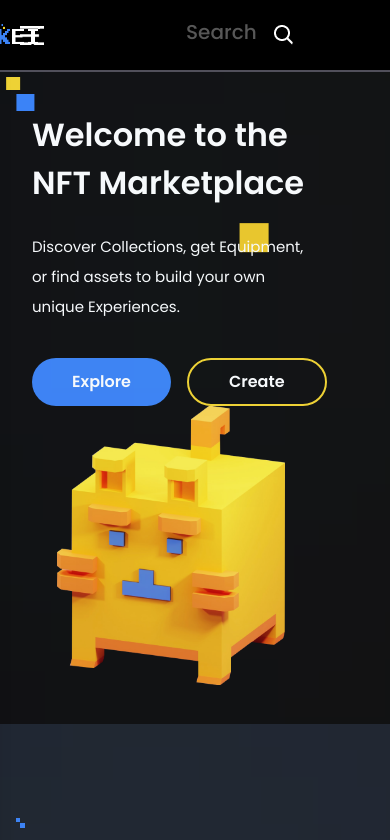
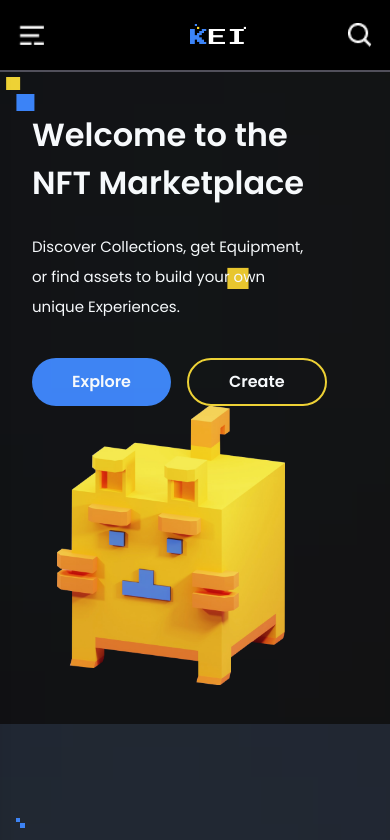
Before and after one commit to Ahsan855/kei-blokhin, a React (Create React App) app: page / in a window 390 px wide. Shown: the top 840 px of the page. Built offline with nearby package versions, Linux system fonts and the light colour scheme.

Commit message:
home page responsive

```diff
--- a/src/Components/Home/HeroSection/HeroSection.js
+++ b/src/Components/Home/HeroSection/HeroSection.js
@@ -4,14 +4,14 @@ import hero_img from "../../../Assets/Images/hero_img.png";
 
 const HeroSection = () => {
   return (
-    <section className="  hero font-poppins relative bg-[#0e0d0d] h-auto pb-[39px] pt-[16px] md:pt-[30px] lg:pt-[10px] w-full overflow-x-hidden ">
+    <section className="  hero font-poppins relative bg-[#0e0d0d] h-auto pb-[39px] pt-[16px] md:pt-[30px]  xl:pt-[10px] w-full overflow-x-hidden ">
       <div className=" max-w-[1200px] mx-auto pl-[16px]  flex md:justify-center md:items-center  hero-bg">
-        <div className="grid  md:ml-[16px] md:grid-cols-2 justify-between md:gap-x-[20px] lg:gap-x-[200px]">
-          <div className=" ml-[16px] md:ml-0 xxl:ml-[170px] font-poppins md:pt-[40px] lg:pt-10">
-            <h2 className="font-semibold mt-[23px] md:mt-0 text-[#FFFFFF] text-[32px] md:text-[40px]  lg:text-[48px]">
+        <div className="grid  md:ml-[16px] sm:grid-cols-2 justify-between md:gap-x-[20px] xl:gap-x-[200px]">
+          <div className=" ml-[16px] sm:ml-0 xxl:ml-[170px] font-poppins md:pt-[40px]  xl:pt-10">
+            <h2 className="font-semibold mt-[23px] md:mt-0 text-[#FFFFFF] text-[32px] md:text-[40px]   xl:text-[48px]">
               Welcome to the{" "}
             </h2>
-            <h2 className="font-semibold text-[#FFFFFF] text-[32px] md:text-[40px] lg:text-[48px]">
+            <h2 className="font-semibold text-[#FFFFFF] text-[32px] md:text-[40px]  xl:text-[48px]">
               NFT Marketplace
             </h2>
             <p
@@ -21,7 +21,7 @@ const HeroSection = () => {
               Discover Collections, get Equipment, or find assets to build your
               own unique Experiences.
             </p>
-            <div className="mt-[36px] md:pt-0 lg::pt-[60px] flex">
+            <div className=" mt-[36px] md:pt-0  xl::pt-[60px] flex">
               <button
                 style={{ lineHeight: "36px" }}
                 className="bg-[#3C84F7] text-[16px] md:text-[24px]  text-[#ffffff] font-semibold font-poppins py-[6px] px-[40px] md:py-[12px] md:px-[48px] rounded-[300px]"
@@ -36,13 +36,13 @@ const HeroSection = () => {
           <div className="bg-img">
             <img
               src={hero_img}
-              className="mx-auto lg:w-[366px] lg:h-[448px] md:w-[248px] w-[228px] h-[279px] md:ml-[69px] md:mt-[20px] lg:mt-0 lg:ml-0 md:h-[304px]"
+              className="mx-auto  xl:w-[366px]  xl:h-[448px] md:w-[248px] w-[228px] h-[279px] md:ml-[69px] md:mt-[20px]  xl:mt-0  xl:ml-0 md:h-[304px]"
               alt=""
             />
           </div>
         </div>
       </div>
-      <span className=" block md:hidden ">
+      <span className=" block sm:hidden ">
         <span className="icons-bg1"></span>
         <span className="icons-bg2"></span>
       </span>
--- a/src/Components/Home/LiveAuctions/LiveAuctions.js
+++ b/src/Components/Home/LiveAuctions/LiveAuctions.js
@@ -9,19 +9,19 @@ const LiveAuctions = () => {
   return (
     <Fragment>
       <section className="bg-[#1E2329] font-poppins w-full overflow-x-hidden">
-        <div className="max-w-[1180px] xxl:max-w-[1200px] mx-auto   py-[80px] font-poppins">
+        <div className="max-w-[980px] xl:max-w-[1180px] xxl:max-w-[1200px] mx-auto   py-[80px] font-poppins">
           {/* Title Style */}
-          <div>
+          <div className="lg:ml-0 ml-[32px]">
             <img src={titleIcon} alt="icon" />
-            <h1 className="text-[#FFFFFF] font-semibold  leading-[48px]  text-[24px] md:text-[32px]">
+            <h1 className="text-[#FFFFFF] font-semibold   leading-[48px]  text-[24px] md:text-[32px]">
               Live Auctions
             </h1>
           </div>
 
           {/* TodayPicks Card Style */}
-          <div className=" today-picks-box p-[2px] mx-[16px] lg:mx-0 md:mx-0  mt-[48px]">
+          <div className=" today-picks-box  p-[2px] mx-[16px] lg:mx-0 md:mx-[32px]  mt-[48px]">
             <div className="md:block hidden">
-              <div className="grid lg:grid-cols-4  rounded-[15px] today-picks-card md:grid-cols-2 p-[24px]  gap-[24px]   ">
+              <div className="grid lg:grid-cols-4  rounded-[15px] today-picks-card md:grid-cols-3 p-[24px]  gap-[24px]   ">
                 {LiveAuctionsData.map((data) => (
                   <div className="" key={data.id}>
                     <div className="flex items-center">
@@ -79,8 +79,8 @@ const LiveAuctions = () => {
               </div>
             </div>
             <div className="block md:hidden">
-              <div className="grid lg:grid-cols-4  rounded-[15px] today-picks-card md:grid-cols-2 p-[22px]  gap-x-[32px]   ">
-                {LiveAuctionsData.slice(0, 1).map((data) => (
+              <div className="grid   rounded-[15px] today-picks-card sm:grid-cols-2 p-[22px]  gap-x-[32px]   ">
+                {LiveAuctionsData.slice(0, 2).map((data) => (
                   <div className="" key={data.id}>
                     <div className="flex items-center">
                       <p className=" text-[#FFFFFF] text-[15px] font-medium leading-[22.5px] ">
--- a/src/Components/Home/PopularCollections/PopularCollections.js
+++ b/src/Components/Home/PopularCollections/PopularCollections.js
@@ -7,7 +7,7 @@ const PopularCollections = () => {
   return (
     <Fragment>
       <section className="bg-[#1E2329] Popular-Collections font-poppins w-full overflow-x-hidden">
-        <div className="max-w-[1180px] xxl:max-w-[1200px] h-[435px] mx-[16px] md:mx-[32px] lg:mx-auto py-[48px] pt-[0] md:pt-[72px] pb-0 md:pb-[80 px] font-poppins">
+        <div className=" max-w-[980px] xl:max-w-[1180px] xxl:max-w-[1200px] h-[435px] mx-[16px] md:mx-[32px] lg:mx-auto py-[48px] pt-[0] md:pt-[72px] pb-0 md:pb-[80 px] font-poppins">
           {/* Title Style */}
 
           <div className="flex justify-between">
@@ -23,10 +23,10 @@ const PopularCollections = () => {
           </div>
 
           {/*Single Card Style */}
-          <div className="grid lg:grid-cols-4 md:grid-cols-2 mt-[24px] lg:mt-[65px] md:mt-[40px] gap-[16px] md:gap-[24px] ">
+          <div className="grid lg:grid-cols-3 xl:grid-cols-4 sm:grid-cols-2 mt-[24px] lg:mt-[65px] md:mt-[40px] gap-[16px] md:gap-[24px] ">
             {PopularCollectionsData.map((data) => (
               <div
-                className={`popularCollection-box ${
+                className={`w-[328px] sm:w-full md:w-[340px] lg:w-full popularCollection-box ${
                   data.id === 1
                     ? "popularCollection-box1"
                     : data.id === 2
--- a/src/Components/Home/SellYourNFT/SellYourNFT.js
+++ b/src/Components/Home/SellYourNFT/SellYourNFT.js
@@ -6,7 +6,7 @@ const SellYourNFT = () => {
   return (
     <Fragment>
       <section className=" Sell-Your-NFT font-poppins  w-full overflow-x-hidden">
-        <div className=" max-w-[1180px] xxl:max-w-[1200px] lg:mx-auto md:ml-[33px] md:mr-[88px] pt-[74px] pb-[64px] font-poppins">
+        <div className=" lg:max-w-[988px] xl:max-w-[1180px] xxl:max-w-[1200px] lg:mx-auto md:ml-[33px] md:mr-[88px] pt-[74px] pb-[64px] font-poppins">
           <div className="ml-[16px]">
             <img src={titleIcon} alt="icon" />
             <h1 className="text-[#FFFFFF] w-[416px] font-semibold  mr-32 lg:ml-0 lg:mr-0 md:ml-0 md:mr-0 leading-[48px] text-[24px] md:text-[32px]">
@@ -14,7 +14,7 @@ const SellYourNFT = () => {
             </h1>
           </div>
 
-          <div className="grid lg:grid-cols-4 md:grid-cols-2 mx-[16px] lg:mx-0 md:mx-0 lg:mt-[56px] mt-[24px] gap-y-[24px] md:mt-[40px] lg:gap-x-[21px] md:gap-x-[79px]  md:gap-y-[32px]">
+          <div className="grid lg:grid-cols-3 xl:grid-cols-4 md:grid-cols-2 mx-[16px] lg:mx-0 md:mx-0 lg:mt-[56px] mt-[24px] gap-y-[24px] md:mt-[40px] lg:gap-x-[21px] md:gap-x-[79px]  md:gap-y-[32px]">
             {SellYourNFTdata.map((data) => (
               <div className="" key={data.id}>
                 <div className="border-2 border-[#3E3E46] box-border rounded-full w-[80px] h-[80px] flex justify-center items-center">
@@ -26,7 +26,7 @@ const SellYourNFT = () => {
                 <h4 className="mt-[16px] text-[#FFFFFF] w-[91px] text-[24px] leading-[36px] font-semibold mb-[8px]">
                   {data.name}
                 </h4>
-                <p className="text-[#BCBCBC] text-[15px] font-normal leading-[22px] w-full">
+                <p className="text-[#BCBCBC] text-[15px] font-normal leading-[22px] w-[338px] lg:w-full">
                   {data.description}
                 </p>
               </div>
--- a/src/Components/Home/TodayPicks/TodayPicks.js
+++ b/src/Components/Home/TodayPicks/TodayPicks.js
@@ -9,7 +9,7 @@ const TodayPicks = () => {
   return (
     <Fragment>
       <section className="today-picks w-full font-poppins overflow-x-hidden">
-        <div className="max-w-[1180px] xxl:max-w-[1200px] lg:mx-auto mx-[16px] md:mx-[32px] pt-[50px] md-pt-[90px] pb-[48px] md-pb-[72px] font-poppins">
+        <div className=" max-w-[988px] xl:max-w-[1180px] xxl:max-w-[1200px] lg:mx-auto mx-[16px] md:mx-[32px] pt-[50px] md-pt-[90px] pb-[48px] md-pb-[72px] font-poppins">
           {/* Title Style */}
           <div className=" md:mt-[40] lg:mt-[80px] ">
             <img src={titleIcon} alt="icon" />
@@ -48,10 +48,10 @@ const TodayPicks = () => {
           </div>
 
           {/* TodayPicks Card Style */}
-          <div className="grid lg:grid-cols-3 md:grid-cols-2 mx-[16px] lg:mx-0 md:mx-0 gap-[24px]">
+          <div className="grid lg:grid-cols-3 sm:grid-cols-2 mx-[16px] lg:mx-0 md:mx-0 gap-[24px]">
             {TodayPicksData.map((data) => (
               <div
-                className="border-2 rounded-[15px] border-[#3E3E46] p-[16px]"
+                className="border-2 w-[328px] sm:w-full rounded-[15px] border-[#3E3E46] p-[16px]"
                 key={data.id}
               >
                 <div className="">
@@ -99,7 +99,7 @@ const TodayPicks = () => {
                       </h5>
                     </div>
 
-                    <button className="border-[#3C84F7] box-border rounded-[300px] border-2 mt-[14px] py-[8px] px-[24px] text-[#FFFFFF] leading-[21px] text-[14px]">
+                    <button className="border-[#3C84F7] box-border rounded-[300px] border-2 mt-[14px] py-[8px] px-[24px] text-[#FFFFFF] leading-[21px] text-[12px] xl:text-[14px]">
                       Place Bid
                     </button>
                   </div>
--- a/src/Components/Home/TopSellers/TopSellers.js
+++ b/src/Components/Home/TopSellers/TopSellers.js
@@ -6,7 +6,7 @@ import { TopSellersData } from "../../../data/data";
 const TopSellers = () => {
   return (
     <section className="bg-[#1E2329] w-full font-poppins overflow-x-hidden">
-      <div className="max-w-[1180px] xxl:max-w-[1200px] relative lg:mx-auto md:mx-[32px] pb-[51px] mt-[32px] font-poppins">
+      <div className=" max-w-[980px] xl:max-w-[1180px] xxl:max-w-[1200px] relative lg:mx-auto md:mx-[32px] pb-[51px] mt-[32px] font-poppins">
         <div className="flex justify-between">
           <div className="ml-4  md:ml-0 ">
             <img src={titleIcon} alt="icon" />
@@ -19,7 +19,7 @@ const TopSellers = () => {
           </button>
         </div>
 
-        <div className="grid lg:grid-cols-4 md:grid-cols-2 mx-[16px] lg:mx-0 md:mx-0 lg:mt-[56px] mt-[48px] gap-y-[24px] md:mt-[40px] lg:gap-x-[21px] md:gap-x-[24px]  md:gap-y-[24px] mb-[51px] ">
+        <div className="grid lg:grid-cols-3 xl:grid-cols-4 md:grid-cols-2 mx-[16px] lg:mx-0 md:mx-0 lg:mt-[56px] mt-[48px] gap-y-[24px] md:mt-[40px] lg:gap-x-[21px] md:gap-x-[24px]  md:gap-y-[24px] mb-[51px] ">
           {TopSellersData.map((data) => (
             <div
               className=" border-[#3E3E46] border-2 rounded-[15px] p-[16px] "
--- a/src/Components/Share/Footer/Footer.js
+++ b/src/Components/Share/Footer/Footer.js
@@ -6,10 +6,10 @@ import logo from "../../../Assets/Icons/F_logo.png";
 const Footer = () => {
   return (
     <footer className="text-white font-poppins footer overflow-x-hidden bg-[#1C2025]  body-font">
-      <div className="xl:max-w-[1180px] xxl:max-w-[1200px] md:max-w-[704px]  max-w-[328px] mx-auto">
-        <div className="lg:px-5 pt-[54px] flex md:items-center lg:items-start md:flex-row md:flex-nowrap flex-wrap flex-col">
-          <div className=" flex lg:flex-row flex-col text-center">
-            <div className="md:mr-56 sm:mr-20">
+      <div className="xl:max-w-[1180px] xxl:max-w-[1200px] sm:max-w-[576px] md:max-w-[704px]  max-w-[328px] mx-auto">
+        <div className="lg:px-5 pt-[54px] flex sm:items-center lg:items-start sm:flex-row sm:flex-nowrap flex-wrap flex-col">
+          <div className=" flex xl:flex-row flex-col text-center">
+            <div className=" sm:mr-20">
               <h2 className=" text-left font-normal mb-[22px]">
                 <img src={logo} alt="" />
               </h2>
@@ -18,7 +18,7 @@ const Footer = () => {
                 build your own unique Experiences.
               </p>
             </div>
-            <div className="flex md:flex-row flex-col mt-[32px] lg:mt-0">
+            <div className="flex sm:flex-row flex-col mt-[32px] xl:mt-0">
               {" "}
               <div>
                 <h3 className=" font-poppins font-medium text-white text-left tracking-widest text-xl mb-3">
@@ -42,7 +42,7 @@ const Footer = () => {
                   </li>
                 </nav>
               </div>
-              <div className="md:ml-40 pb-[24px]">
+              <div className="sm:ml-40 pb-[24px]">
                 <h3 className="text-xl text-left font-poppins">Subscribe Us</h3>
                 <div className="relative mt-[33px] text-left">
                   <input
@@ -53,7 +53,7 @@ const Footer = () => {
                   <img
                     src={peparIcon}
                     alt=""
-                    className="btn btn-primary absolute w-[24px] h-[24px] top-[10px] right-[60px] md:right-[10px] rounded-l-none"
+                    className="btn btn-primary absolute w-[24px] h-[24px] top-[10px] right-[60px] sm:right-[10px] rounded-l-none"
                   ></img>
                 </div>
               </div>
--- a/src/Components/Share/Header/Header.js
+++ b/src/Components/Share/Header/Header.js
@@ -10,8 +10,8 @@ const Header = () => {
     <header className="bg-[#000000] header font-poppins   border-b-[#51505B] border-b-[2px] overflow-x-hidden">
       <div>
         <div className="relative z-20 custom-shadow max-w-[1300px] mx-auto">
-          <div className="px-0 lg:container lg:mx-auto lg:px-6 lg:py-4">
-            <div className="flex  relative z-20 items-center justify-end lg:justify-center  ">
+          <div className="px-0  xl:container  xl:mx-auto  xl:px-6  xl:py-4">
+            <div className="flex  relative z-20 items-center justify-end  xl:justify-center  ">
               <div className="relative z-20 flex items-center ">
                 <Link to="/">
                   <img
@@ -29,7 +29,7 @@ const Header = () => {
                 </form>
               </div>
 
-              <div className="flex items-center lg:justify-end ">
+              <div className="flex items-center  xl:justify-end ">
                 <input
                   type="checkbox"
                   name="hamburger"
@@ -40,26 +40,26 @@ const Header = () => {
                 <label
                   onClick={() => setOpen(!open)}
                   htmlFor="hamburger"
-                  className="peer-checked:hamburger block absolute left-0 z-30 md:p-6 cursor-pointer lg:hidden"
+                  className="peer-checked:hamburger block absolute left-0 z-30 md:p-6 cursor-pointer  xl:hidden"
                 >
                   {open ? (
                     <img
-                      className="lg:mt-[26px] w-[15px] h-[15px] ml-[20px]  lg:ml-0  lg:mb-[36px]"
+                      className=" xl:mt-[26px] w-[15px] h-[15px] ml-[20px]   xl:ml-0   xl:mb-[36px]"
                       src={close}
                       alt=""
                     />
                   ) : (
                     <img
-                      className="lg:mt-[26px] w-[24px] h-[19px] ml-[20px]  lg:ml-0  lg:mb-[36px]"
+                      className=" xl:mt-[26px] w-[24px] h-[19px] ml-[20px]   xl:ml-0   xl:mb-[36px]"
                       src={hamburger}
                       alt=""
                     />
                   )}
                 </label>
 
-                <div className="peer-checked:translate-x-0 fixed inset-0 w-[300px]  translate-x-[-100%]  shadow-lg transition duration-500  lg:w-auto lg:static lg:shadow-none lg:translate-x-0 z-[-1000] lg:z-0">
-                  <div className="flex flex-col h-full justify-between pl-[24px] lg:pl-0 lg:items-center  bg-[#15181D] border-r-[2px] border-r-[#51505B] lg:border-0 lg:bg-transparent   lg:flex-row">
-                    <ul className="px-6 pt-32 text-gray-700 space-y-8   md:px-6 lg:space-y-0 lg:flex xl:space-x-12 lg:pt-0 ">
+                <div className="peer-checked:translate-x-0 fixed inset-0 w-[300px]  translate-x-[-100%]  shadow-lg transition duration-500   xl:w-auto  xl:static  xl:shadow-none  xl:translate-x-0 z-[-1000]  xl:z-0">
+                  <div className="flex flex-col h-full justify-between pl-[24px]  xl:pl-0  xl:items-center  bg-[#15181D] border-r-[2px] border-r-[#51505B]  xl:border-0  xl:bg-transparent    xl:flex-row">
+                    <ul className="px-6 pt-32 text-gray-700 space-y-8   md:px-6  xl:space-y-0  xl:flex xl:space-x-12  xl:pt-0 ">
                       <li>
                         <Link
                           to="contact"
--- a/src/Styles/Style.css
+++ b/src/Styles/Style.css
@@ -106,7 +106,7 @@
     height: 48px;
   }
 }
-@media only screen and (max-width: 360px) {
+@media only screen and (max-width: 576px) {
   .header form {
     margin: 0 17px;
   }
@@ -158,7 +158,43 @@
   min-height: 622px;
 }
 
-@media only screen and (max-width: 768px) {
+@media only screen and (max-width: 1200px) {
+  .hero {
+    position: relative;
+    min-height: 300px;
+  }
+
+  .hero::after {
+    content: "";
+    position: absolute;
+    width: 70%;
+    min-height: 394px;
+    left: 0px;
+    top: 0px;
+    filter: blur(750px);
+    background: #3c84f7;
+  }
+  .hero::before {
+    content: "";
+    position: absolute;
+    width: 30%;
+    min-height: 394px;
+    right: 0px;
+    top: 0px;
+    background: #f6d62e;
+    filter: blur(750px);
+  }
+
+  .hero-bg {
+    background-image: url(../Assets/Images/bg.png);
+    min-height: 550px;
+    opacity: 100;
+    background-repeat: no-repeat;
+    background-size: 1000px;
+  }
+}
+
+@media only screen and (max-width: 992px) {
   .hero {
     position: relative;
     min-height: 394px;
@@ -193,7 +229,19 @@
     background-size: 766px;
   }
 }
-
+@media only screen and (max-width: 768px) {
+  .hero {
+    position: relative;
+    min-height: 374px;
+  }
+  .hero-bg {
+    background-image: url(../Assets/Images/bg.png);
+    min-height: 354px;
+    opacity: 100;
+    background-repeat: no-repeat;
+    background-size: 557px;
+  }
+}
 @media only screen and (max-width: 360px) {
   .hero-bg {
     background-image: none;
@@ -234,26 +282,26 @@
   background: #d83429;
   filter: blur(550px);
 }
-@media only screen and (max-width: 768px) {
+@media only screen and (max-width: 1200px) {
   .Popular-Collections {
-    min-height: 820px;
+    min-height: 880px;
   }
   .Popular-Collections:after {
-    min-height: 820px;
+    min-height: 880px;
   }
   .Popular-Collections::before {
-    min-height: 820px;
+    min-height: 880px;
   }
 }
-@media only screen and (max-width: 360px) {
+@media only screen and (max-width: 576px) {
   .Popular-Collections {
-    min-height: 1430px;
+    min-height: 1420px;
   }
   .Popular-Collections:after {
-    min-height: 1430px;
+    min-height: 1420px;
   }
   .Popular-Collections::before {
-    min-height: 1430px;
+    min-height: 1420px;
   }
 }
 
@@ -306,7 +354,7 @@
 }
 
 /* -----------------------Top SEllers-------------------------- */
-@media only screen and (max-width: 360px) {
+@media only screen and (max-width: 576px) {
   .top-sellar-btn {
     position: absolute;
     bottom: 30px;
--- a/src/data/data.js
+++ b/src/data/data.js
@@ -50,7 +50,6 @@ import seller2 from "../Assets/Images/TopSellers/seller2.png";
 import seller3 from "../Assets/Images/TopSellers/seller3.png";
 import seller4 from "../Assets/Images/TopSellers/seller4.png";
 
-
 // Explore Image Import
 import explore1 from "../Assets/Images/Explore/Explore1.png";
 import explore2 from "../Assets/Images/Explore/Explore2.png";
@@ -60,7 +59,6 @@ import explore5 from "../Assets/Images/Explore/Explore5.png";
 import explore6 from "../Assets/Images/Explore/Explore6.png";
 import explore7 from "../Assets/Images/Explore/Explore7.png";
 import explore8 from "../Assets/Images/Explore/Explore8.png";
-
 
 // SellYourNFT Data
 export const SellYourNFTdata = [
@@ -235,7 +233,7 @@ export const TodayPicksData = [
   {
     id: 2,
     img: todayPicksImage2,
-    title: "Snapchat #12678",
+    title: "Rocket #12678",
     name: "Alexander Shatov",
     like: 378,
     price: 2.12,
```
